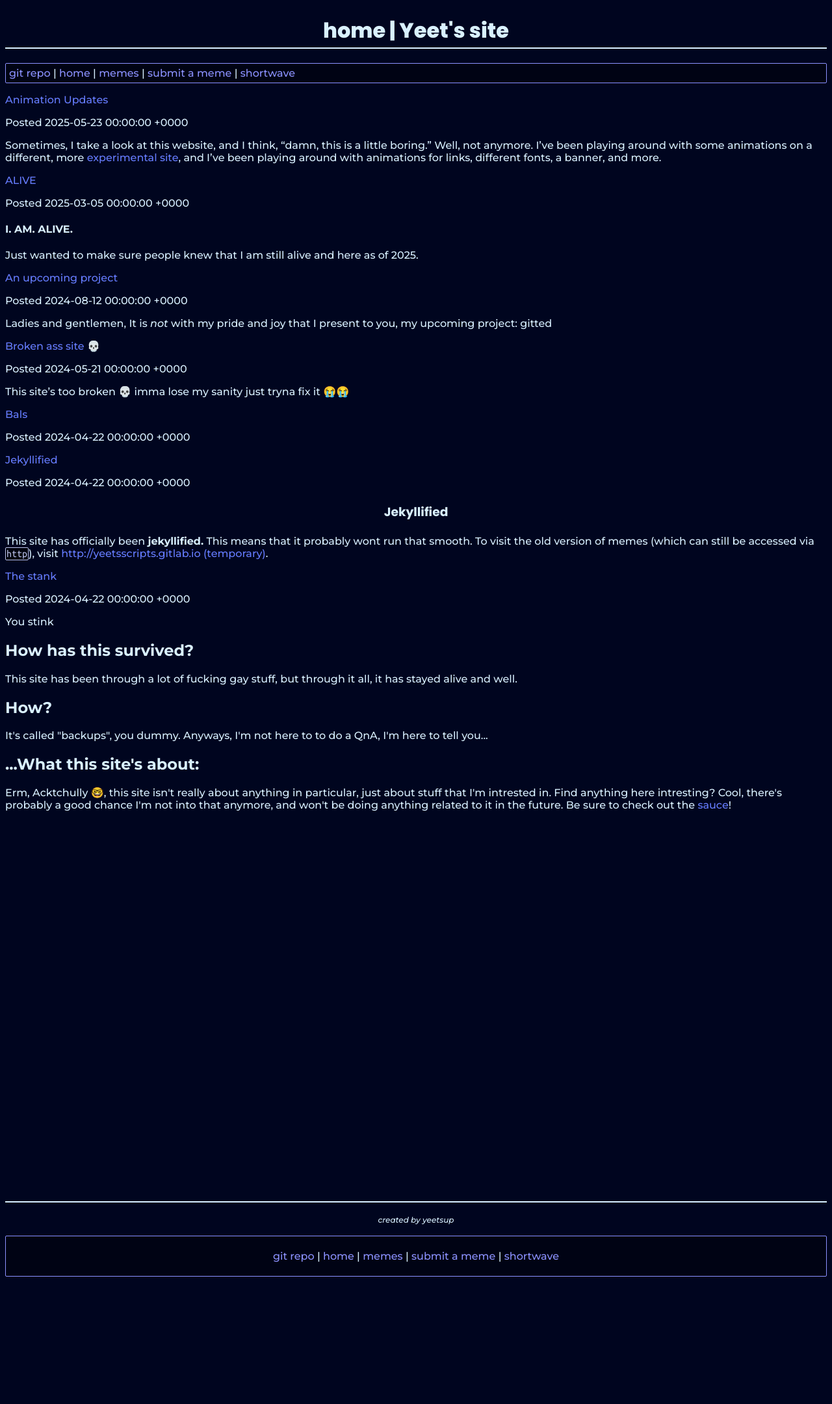
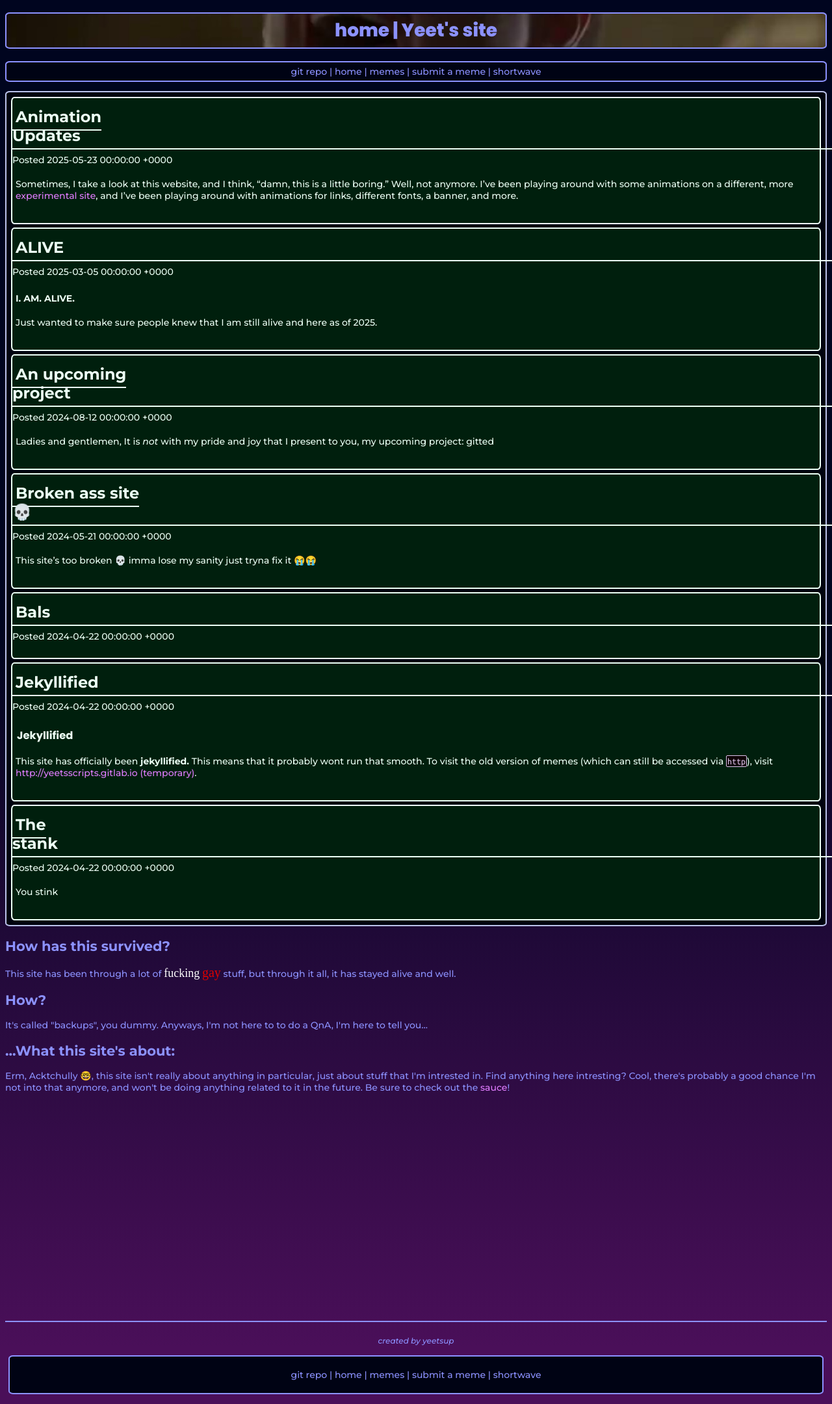
Before and after one commit to yeetssite/yeetssite.github.io, a Jekyll site: the page built from index.html, in a window 1280 px wide. Shown: the whole page at 65% size. Built offline with Jekyll 4.4.1, drawn with Linux system fonts in a browser that asks for light colours; some web fonts are replaced; a script that is not in the unit is left out; before the commit the page ends 1972 px from its top, so only the background shows below that.

Commit message:
messed up the home page

```diff
--- a/assets/css/base.css
+++ b/assets/css/base.css
@@ -1,18 +1,214 @@
 /*
-  stylesheet created and formatted by Jacob hache: <https://github.com/yeetsup-git>
+  stylesheet created and "formatted"(aka written like shit) by Jacob hache: <https://github.com/mangolover1899>
 */
 
 /*########################
   # GENERAL FORMAT/STYLE #
   ########################*/
 
+/**LOGO**/
+/*I think this shit gonna get its own stylesheet its
+  banner keeps tweaking out when I do fancy shit
+  and I want to do fancy shit*/
+/* | NOTE: code also too convoluted and stupid to do fancy shit.*/
+
+.logo{
+  position: relative;
+  text-align: center!important;
+  transition: ease-in 0.1s;
+  border: 2.0px solid #8c92ff;
+  background-color: #000314;
+  background-image: url(../img/HECANTKEEPGETTINGAWAYWIHDIS.jpg);
+  background-size: cover;
+  background-position: center;
+  background-attachment: scroll;
+  border-radius: 7px / 5px;
+  padding: 5px;
+}
+
+.logo .logotext{
+  border-bottom: none!important;
+  padding: none;
+  font-size: 32px;
+  color: #8c92ff;
+  transition: ease-in 0.1s;
+  text-align: center;
+}
+
+.logo .logotext:hover{
+  color: #c4c7ff;
+  transition: ease-in 0.1s;
+  font-size: 34px;
+}
+
+.logo .logotext:active{
+  color: #8c92ff;
+  transition: ease-in 0.1s;
+  font-size: 27px;
+}
+
+@media only screen and (max-width: 720px) { /*Small tablets*/
+.logo .logotext{
+  border-bottom: none!important;
+  padding: none;
+  font-size: 22px;
+  color: #8c92ff;
+  transition: ease-in 0.1s;
+  text-align: center;
+}
+
+.logo .logotext:hover{
+  color: #c4c7ff;
+  transition: ease-in 0.1s;
+  font-size: 24px;
+}
+
+.logo .logotext:active{
+  color: #8c92ff;
+  transition: ease-in 0.1s;
+  font-size: 17px;
+}}
+
+@media only screen and (max-width: 640px) { /*large/modern phones*/
+.logo .logotext{
+  border-bottom: none!important;
+  padding: none;
+  font-size: 18px;
+  color: #8c92ff;
+  transition: ease-in 0.1s;
+  text-align: center;
+}
+
+.logo .logotext:hover{
+  color: #c4c7ff;
+  transition: ease-in 0.1s;
+  font-size: 20px;
+}
+
+.logo .logotext:active{
+  color: #8c92ff;
+  transition: ease-in 0.1s;
+  font-size: 13px;
+}}
+
+.logo:hover{
+  border: 3px solid #c4c7ff;
+  background-color: #06020a;
+  border-radius: 9px / 7px;
+  padding: 7px;
+  transition: ease-in 0.1s;
+}
+
+.logo:active{
+  background-color: #000314;
+  border: 2.0px solid #8c92ff;
+  border-radius: 4px / 2px;
+  padding: 2px;
+  transition: ease-in 0.1s;
+}
+
 code,pre{
-  background-color: #00030f;
-  font-family: 'Ubuntu mono', 'Courier new', cousine, monospace;
-  color: #bcc3eb;
-  border: 1px solid #bcc3eb;
+  background-color: #0f0306;
+  font-family: 'Ubuntu Mono', 'Courier new', cousine, monospace;
+  color: #dcc3eb;
+  border: 1px solid #dcc3eb;
   border-radius: 2px;
   padding: 2px;
+}
+
+a[href]{
+  color: #e17dff;
+  transition: ease-out 0.1s;
+  text-decoration: none;
+  font-size: 14px;
+  font-family: "Ubuntu", "Montserrat", "Poppins", helvetica neue, sans-serif;
+  font-weight: 500;
+}
+a[href]:hover{
+    color: #e12bff;
+    font-size: 16px;
+    transition: ease-in 0.1s;
+}
+a[href]:active{
+    font-size: 12px;
+    transition: ease-in 0.1s;
+}
+
+
+/*My dumbass forgot to paste the linkbar in after cutting it*/
+.linkbar {
+background-color: #000314;
+border-radius: 7px / 5px;
+border: 2.0px solid #8c92ff;
+padding-bottom: none;
+padding: 5px;
+text-align: center;
+transition: ease-out 0.1s;
+}
+
+.linkbar:hover {
+background-color: #06020a;
+border: 3px solid #c4c7ff;
+border-radius: 9px / 7px;
+padding: 7px;
+transition: ease-in 0.1s;
+}
+
+.linkbar:hover:active {
+border: 2.0px solid #8c92ff;
+background-color: #000314;
+border-radius: 4px / 2px;
+transition: ease-in 0.1s;
+padding: 2px;
+}
+
+.linkbar:active {
+border: 2.0px solid #8c92ff;
+background-color: #000314;
+border-radius: 4px / 2px;
+transition: ease-in 0.1s;
+padding: 2px;
+}
+
+.linkbar_div {
+padding: 2px;
+margin-top: 2px;
+}
+
+.linkbar_div:hover{
+transition: 0.05s ease-in;
+padding: 0px;
+margin-top: 2px;
+margin-bottom: 2px;
+}
+
+.linkbar_div:active{
+padding: 4px;
+margin-top: 0px;
+}
+
+.linkbar_div:hover:active{
+padding: 4px;
+margin-top: 0px;
+}
+
+
+.linkbar a{
+  font-family: "Montserrat", "Ubuntu", "Poppins", "Verdana", sans-serif;
+  color: #8c92ff;
+  transition: ease-in 0.1s;
+}
+
+.linkbar a:hover {
+  color: #c4c7ff;
+  font-size: 18px;
+  transition: ease-in 0.1s;
+}
+
+.linkbar a:active {
+  color: #8c92ff;
+  font-size: 12px;
+  transition: ease-in 0.1s;
 }
 
 code{
@@ -25,68 +221,78 @@ pre code{
 	padding 2px;
 }
 
-a[href]{
-  color: #667dff;
-  transition: ease-out 0.1s;
-  text-decoration: none;
-  }
-a[href]:hover{
-    color: #052bff;
-    transition: ease-in 0.1s;
-    }
 
 body{
-     background-color:#00051f;
-     color: #d9f1ff;
-     font-family: Montserrat, hevetica neue, sans-serif;
+     background-color: #00051f;
+     background-size: 2em;
+     background: linear-gradient(180deg,rgba(0, 5, 31, 1) 45%, rgba(74, 15, 89, 1) 96%);
+     color: #8c92ff;
+     font-family: "Montserrat", "Poppins", "Ubuntu", "hevetica neue", sans-serif;
      font-weight: 500;
+     font-size: 14px;
     }
 
 h1{
- font-weight: 700;
+ font-weight: 800;
  text-align: left;
- font-family: Poppins, Montserrat, ubuntu, verdana, sans serif;
- border-bottom: 2px solid #d9f1ff;
+ font-family: "Poppins", "Montserrat", "Ubuntu", serif;
+ border-bottom: 2px solid #f0dcff;
  padding: 2px;
 }
 
 h3{
  font-weight: 700;
  text-align: center;
- font-family: Poppins, Montserrat,  ubuntu, verdana, sans serif;
+ font-family: "Poppins", "Montserrat", "Ubuntu", serif;
  padding: 2px;
 }
 
 footer{
-    margin-top: 600px;
-    margin-bottom: 10px
+    margin-top: 350px;
+    margin-bottom: 10px;
     padding: 5px;
     border-top: 2px solid;
     border-color: inherit;
     text-align: center;
 
     }
+
+/*Image window*/
+
 img{
-  padding: 5px;
-  border: 1px solid white;
+  border: 2.0px solid #8c92ff;
+  border-radius: 7px / 5px;
+  width: auto;
+  height: auto;
+  max-width: 75%;
+  max-height: auto;
   display: block;
   margin-left: auto;
   margin-right: auto;
+  transition: ease-in 0.1s;
 }
 
-.logo{
-  font-family: Poppins, Montserrat, ubuntu, verdana, sans-serif;
-  font-weight: 800;
-  text-size: 32px;
-  text-align: center;
-  transition: ease-out 0.1s;
+img:hover{
+  transform: scale(1.05);
+  border: 3px solid #c4c7ff;
+  border-radius: 9px / 7px;
+  transition: ease-in 0.05s;
 }
 
-.logo:hover {
-  color: #00fbff;
-  text-size: 48px;
-  font-weight: 900;
-  transition: ease-in 0.1s;
+img:active{
+   transform: scale(0.90);
+   border: 2.0px solid #8c92ff;
+   border-radius: 4px / 2px;
+   transition: ease-in 0.05s;
+
+}
+
+img:hover:active{
+   transform: scale(0.90);
+   border: 2.0px solid #8c92ff;
+   border-radius: 4px / 2px;
+   transition: ease-in 0.05s;
+
 }
 
 video {
@@ -97,22 +303,130 @@ video {
   display: block;
 }
 
-.highvis {
-  padding: none;
-  display: block;
-  text-align: center;
-  border-radius: 2px;
-  border: 1px solid #ffb69c;
-  background-color: #5e1b00;
-  color: #ffb69c;
+/*Jekylls shitass posts*/
+.posts
+{
+	background-color: #00030f;
+	color: #bcc3eb;
+	border: 2px solid #bcc3eb;
+	border-radius: 7px/5px;
+	padding: 2px;
+}
+.snippet{
+	background-color: #001f0d;
+	color: #edfff5;
+	margin: 5px;
+	border: 2px solid #edfff5;
+	border-radius: 5px/7px
+}
+.snippet .title
+{
+	color: #edfff5;
+	font-size: 24px;
+	font-weight: 700;
+	padding: 5px;
+	border-bottom: 2px solid #edfff5;
+	padding-right: 100%;
+}
+.snippet .body
+{
+	padding: 5px;
+}
+.snippet .body h1, h2, h3, h4, h5{
+	text-align: left;
 }
 
+/*fontrs*/
+
+/*rdr font*/
+@font-face {
+  font-family: redDeadFont;
+  src: url(/fonts/chineseRocksRegular.ttf);
+}
+
+.rdrtext
+{
+	color: #FFFFFF;
+	font-size: 18px;
+	font-family: redDeadFont;
+}
+.rdrtextred
+{
+	color: #DD0000;
+        font-size: 20px;
+        font-family: redDeadFont;
+}
+
+/**/
+
+/*Error page-specific elements*/
+
+/*i watched janr die error pane*/
+
+.watched_janr_die {
+  margin-left: auto;
+  margin-right: auto;
+  margin-bottom: -2px;
+  background-image: url("../img/i_watched_janr_die.jpg");
+  background-size: 100% 100%;
+  background-repeat: none;
+  background-position: center bottom;
+  padding: none;
+  padding-top: 50px;
+  display: block;
+  text-align: left;
+  border-radius: 7px / 5px;
+  border: 2px solid #ffb69c;
+  background-color: #5e1b00;
+  color: #aa3b00;
+}
+
+.watched_janr_die h1{
+	border-bottom: none;
+}
+
+.watched_janr_die p{
+	padding-left: 12.5px;
+	padding-bottom: 25px;
+	font-size: 26px;
+	font-family: ubuntu mono, courier new, monospace;
+}
+
+/*"not found" error message + quote overlay*/
+
+.not_found_error{
+margin-top: -2px;
+margin-bottom: -2px;
+margin-left: -2px;
+background-color: rgba(142, 49, 0, 0.2);
+backdrop-filter: blur(8.5px);
+padding-bottom: 5px;
+height: 75px;
+width: 100%;
+text-align: center;
+border-radius: 7px / 5px;
+color: #ffb69c;
+border-collapse: collapse;
+border: 2px solid #ffb69c;
+font-family: ubuntu mono, courier new, monospace;
+}
+.not_found_error p{
+	text-align: center;
+	margin-left: auto;
+	margin-right: auto;
+	padding: 1px;
+	font-size: 15px;
+}
+
+
+/*Deprecated/unused, idk why i even left this here*/
+/*
 .highviscode {
   padding: none;
   display: block;
   text-align: center;
   border-radius: 2px;
-  border: 1px solid #ffb69c;
+  border: 2.2px solid #ffb69c;
   background-color: #5e1b00;
   color: #ffb69c;
   font-family: ubuntu mono, courier new, monospace;
@@ -126,38 +440,4 @@ font-weight: 700;
 font-family: ubuntu mono, courier new, monospace;
 border: none;
 }
-
-.linkbar {
-background-color: #000314;
-border-radius: 2px;
-border: 1px solid #8c92ff;
-padding: 5px;
-transition: ease-out 0.1s;
-}
-
-.linkbar:hover {
-background-color: #00020a;
-border: 1px solid #c4c7ff;
-transition: ease-in 0.1s;
-}
-
-.linkbar a{
-  color: #8c92ff;
-  transition: ease-out 0.1s;
-}
-
-.linkbar a:hover {
-  color: #c4c7ff;
-  transition: ease-in 0.1s;
-}
-
-.OPMESSAGE {
-/*Only use OPERATOR MESSAGES for when you really fuk up*/
-  padding: none;
-  display: block;
-  border-radius: 2px;
-  border: 1px solid #ffbaba;
-  background-color: #210000;
-  color: #ffbaba;
-  font-family: ubuntu mono, courier new, monospace;
-}
+*/
```
Also changed, not shown: assets/css/404.css (+19 -0 lines).
